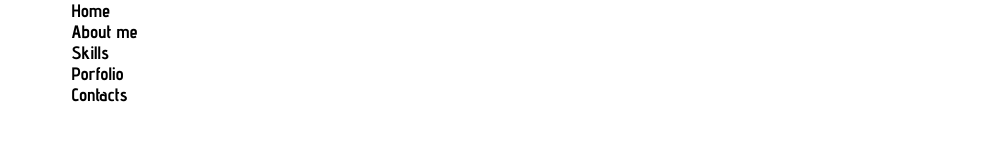
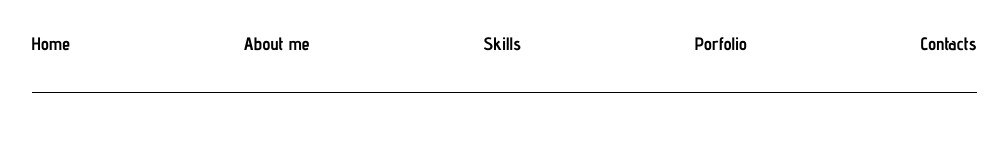
Before and after one commit to 0Sined0/Site, a plain HTML site: page index.html in a window 1280 px wide. Shown: the whole page, without its empty margins (136-1143 px from the left). Drawn offline with Linux system fonts and the light colour scheme.

Commit message:
Created menu

```diff
--- a/css/style.css
+++ b/css/style.css
@@ -15,13 +15,18 @@ h1, h2, h3, h4, h5, h6 {
 
 ul, li {
 	display: block;
+	padding: 0;
+	margin: 0;
 }
 
 .menu {
 	font-size: 18px;
-	font-weight: bold;
+	font-weight: 700;
 	margin: 0;
-	padding: 33px, 38px;
+	padding: 33px 0px 38px;
+	display: flex;
+	justify-content: space-between;
+	border-bottom: 1px solid black;
 }
 
 .container {
```
